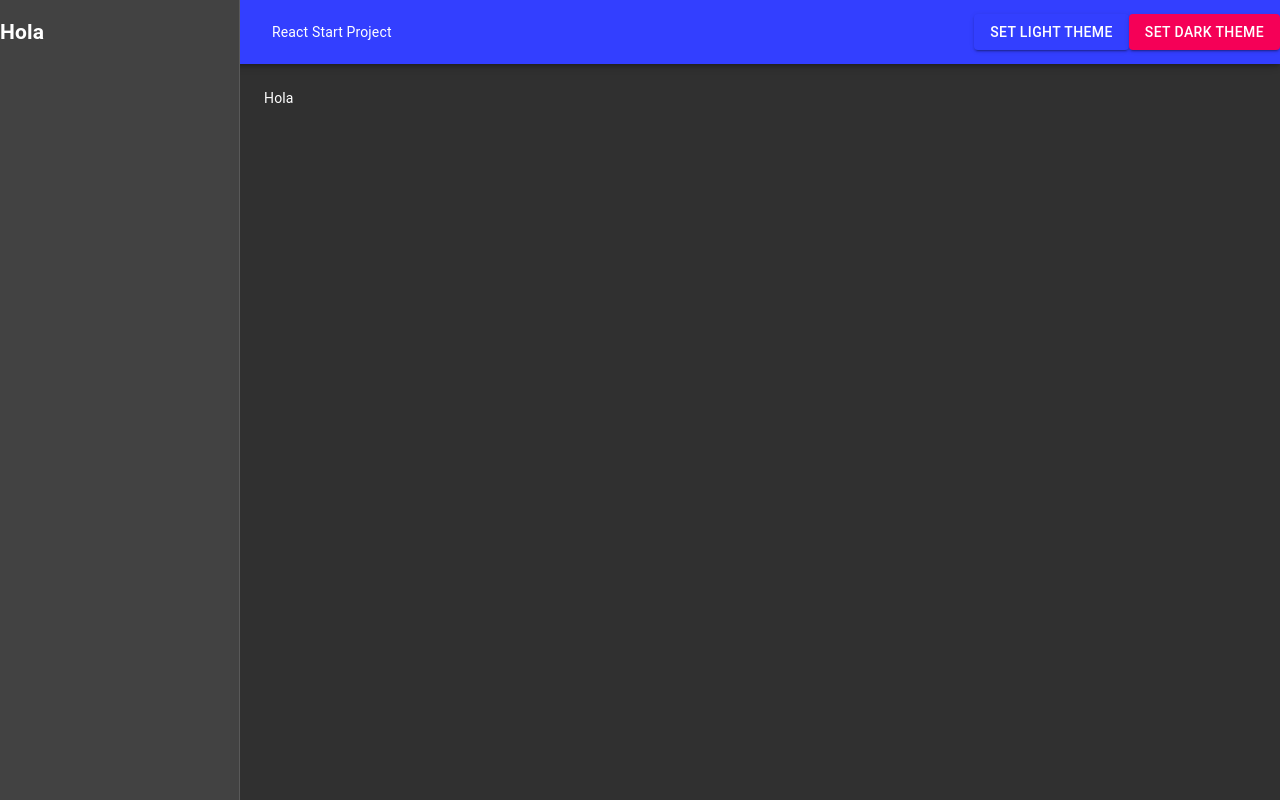
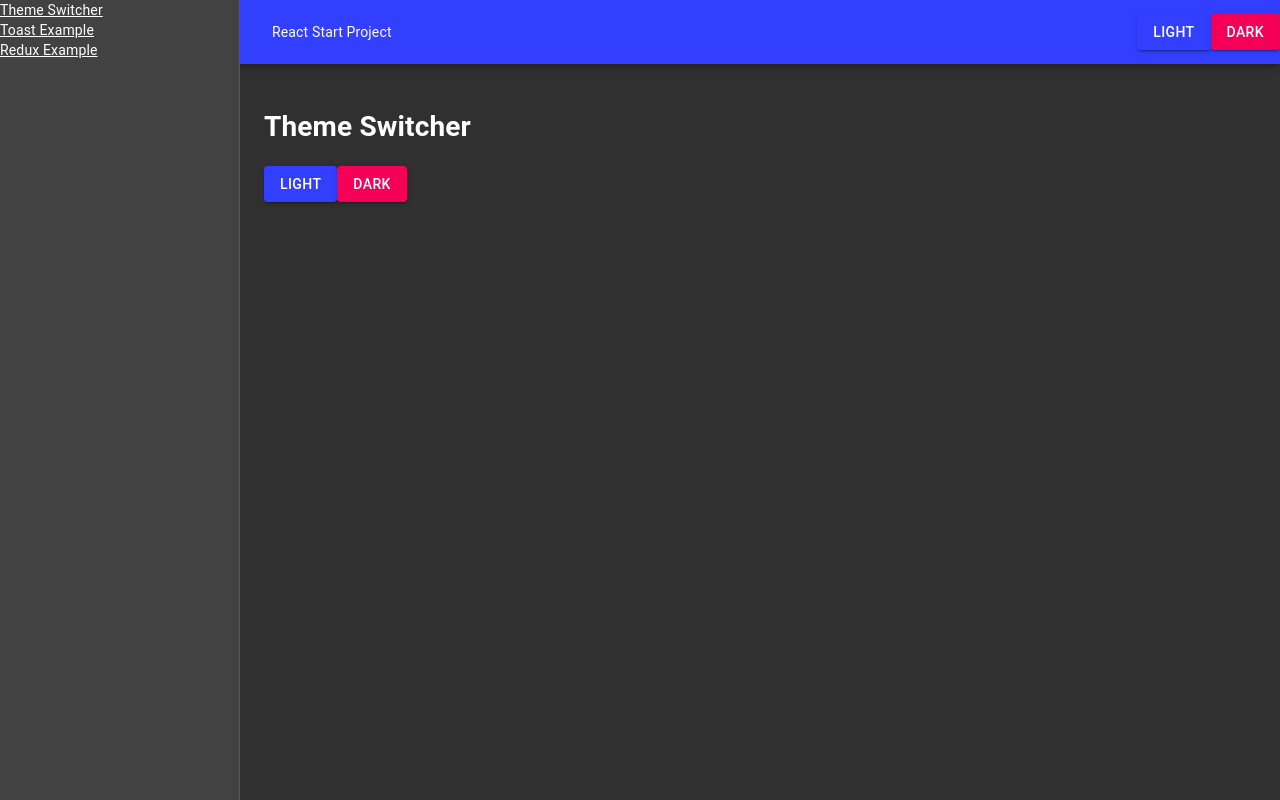
Before and after one commit to Luis-Hermida/react-template-project, a React (Create React App) app in the folder client/: page / in a window 1280 px wide. Built offline with nearby package versions, Linux system fonts and the light colour scheme.

Commit message:
2. Added router with animations - Usage of useTheme

```diff
--- a/client/src/App.css
+++ b/client/src/App.css
@@ -1,38 +1,15 @@
-.App {
-  text-align: center;
+/* Animations */
+.fade-enter {
+  opacity: 1;
 }
-
-.App-logo {
-  height: 40vmin;
-  pointer-events: none;
+.fade-enter-active {
+  opacity: 1;
+  transition: opacity 800ms ease-in;
 }
-
-@media (prefers-reduced-motion: no-preference) {
-  .App-logo {
-    animation: App-logo-spin infinite 20s linear;
-  }
+.fade-exit {
+  opacity: 0;
 }
-
-.App-header {
-  background-color: #282c34;
-  min-height: 100vh;
-  display: flex;
-  flex-direction: column;
-  align-items: center;
-  justify-content: center;
-  font-size: calc(10px + 2vmin);
-  color: white;
+.fade-exit-active {
+  opacity: 1;
+  transition: opacity 800ms ease-in;
 }
-
-.App-link {
-  color: #61dafb;
-}
-
-@keyframes App-logo-spin {
-  from {
-    transform: rotate(0deg);
-  }
-  to {
-    transform: rotate(360deg);
-  }
-}
--- a/client/src/App.tsx
+++ b/client/src/App.tsx
@@ -1,5 +1,5 @@
 import { Fragment, useState, FC, useContext } from "react";
-import { BrowserRouter } from "react-router-dom";
+import { BrowserRouter, Link } from "react-router-dom";
 import AppBar from "@material-ui/core/AppBar";
 import Drawer from "@material-ui/core/Drawer";
 import Hidden from "@material-ui/core/Hidden";
@@ -8,6 +8,11 @@ import MenuIcon from "@material-ui/icons/Menu";
 import { makeStyles } from "@material-ui/core/styles";
 import { Button } from "@material-ui/core";
 import { ThemeContext } from "./features/ThemeProvider";
+import Router from "./features/Router";
+import { useTheme } from "@material-ui/core/styles";
+import { routes } from "./features/Routes";
+
+import "./App.css";
 
 const drawerWidth = "240px";
 const useStyles = makeStyles((theme) => ({
@@ -64,6 +69,8 @@ const App: FC = (props: any) => {
   const setThemeName = useContext(ThemeContext);
   const { window } = props;
   const classes = useStyles();
+  const theme = useTheme();
+  console.log(1, theme);
 
   const handleDrawerToggle = () => {
     setMobileOpen(!mobileOpen);
@@ -71,7 +78,24 @@ const App: FC = (props: any) => {
 
   const drawer = (
     <Fragment>
-      <h1>Hola</h1>
+      <Link
+        style={{ color: theme.palette.text.primary }}
+        to={routes.themeSwitcher}
+      >
+        Theme Switcher
+      </Link>
+      <Link
+        style={{ color: theme.palette.text.primary }}
+        to={routes.toastExample}
+      >
+        Toast Example
+      </Link>
+      <Link
+        style={{ color: theme.palette.text.primary }}
+        to={routes.reduxExample}
+      >
+        Redux Example
+      </Link>
     </Fragment>
   );
 
@@ -100,14 +124,14 @@ const App: FC = (props: any) => {
               color="primary"
               onClick={() => setThemeName("lightTheme")}
             >
-              Set Light Theme
+              Light
             </Button>
             <Button
               variant="contained"
               color="secondary"
               onClick={() => setThemeName("darkTheme")}
             >
-              Set Dark Theme
+              Dark
             </Button>
           </div>
         </AppBar>
@@ -141,7 +165,9 @@ const App: FC = (props: any) => {
             </Drawer>
           </Hidden>
         </nav>
-        <main className={classes.content}>Hola</main>
+        <main className={classes.content}>
+          <Router />
+        </main>
       </div>
     </BrowserRouter>
   );
--- /dev/null
+++ b/client/src/features/Router.tsx
@@ -0,0 +1,31 @@
+import { Switch, Route, withRouter } from "react-router-dom";
+import { CSSTransition, SwitchTransition } from "react-transition-group";
+import ReduxStateExample from "./views/ReduxStateExample";
+import ThemeSwitcher from "./views/ThemeSwitcher";
+import ToastExample from "./views/ToastExample";
+import { routes } from "./Routes";
+
+const AnimatedSwitch = withRouter(({ location }) => (
+  <SwitchTransition mode={"out-in"}>
+    <CSSTransition key={location.key} classNames="fade" timeout={800}>
+      <Switch>
+        <Route exact path={routes.themeSwitcher}>
+          <ThemeSwitcher />
+        </Route>
+        <Route path={routes.toastExample}>
+          <ToastExample />
+        </Route>
+        <Route path={routes.reduxExample}>
+          <ReduxStateExample />
+        </Route>
+        <Route path="*" component={ThemeSwitcher} />
+      </Switch>
+    </CSSTransition>
+  </SwitchTransition>
+));
+
+function Router() {
+  return <AnimatedSwitch />;
+}
+
+export default Router;
--- /dev/null
+++ b/client/src/features/Routes.tsx
@@ -0,0 +1,17 @@
+import { createBrowserHistory } from "history";
+
+const customHistory = createBrowserHistory();
+
+export const routes = Object.freeze({
+  home: "/",
+  themeSwitcher: "/features/themeSwitcher",
+  toastExample: "/features/toastExample",
+  reduxExample: "/features/reduxExample",
+});
+
+export const RedirectTo = (route: string) => {
+  const index = Object.values(routes).indexOf(route);
+  if (index >= 0) {
+    customHistory.push(route);
+  }
+};
--- /dev/null
+++ b/client/src/features/views/ReduxStateExample.tsx
@@ -0,0 +1,11 @@
+import React from "react";
+
+function ReduxStateExample() {
+  return (
+    <div>
+      <h1>Redux State Example</h1>
+    </div>
+  );
+}
+
+export default ReduxStateExample;
--- a/client/src/features/views/ThemeSwitcher.tsx
+++ b/client/src/features/views/ThemeSwitcher.tsx
@@ -7,21 +7,21 @@ function ThemeSwitcher() {
 
   return (
     <div>
+      <h1>Theme Switcher</h1>
       <Button
         variant="contained"
         color="primary"
         onClick={() => setThemeName("lightTheme")}
       >
-        Set Light Theme
+        Light
       </Button>
       <Button
         variant="contained"
         color="secondary"
         onClick={() => setThemeName("darkTheme")}
       >
-        Set Dark Theme
+        Dark
       </Button>
-      <h1>Hola</h1>
     </div>
   );
 }
--- a/client/src/features/ToastExample.tsx
+++ b/client/src/features/views/ToastExample.tsx
@@ -1,7 +1,9 @@
+import React from "react";
+
 function ToastExample() {
   return (
     <div>
-      <h1>Test</h1>
+      <h1>Toast Example</h1>
     </div>
   );
 }
```
Also changed, not shown: client/src/features/ToastProvider.tsx (added, +9 -0 lines).
